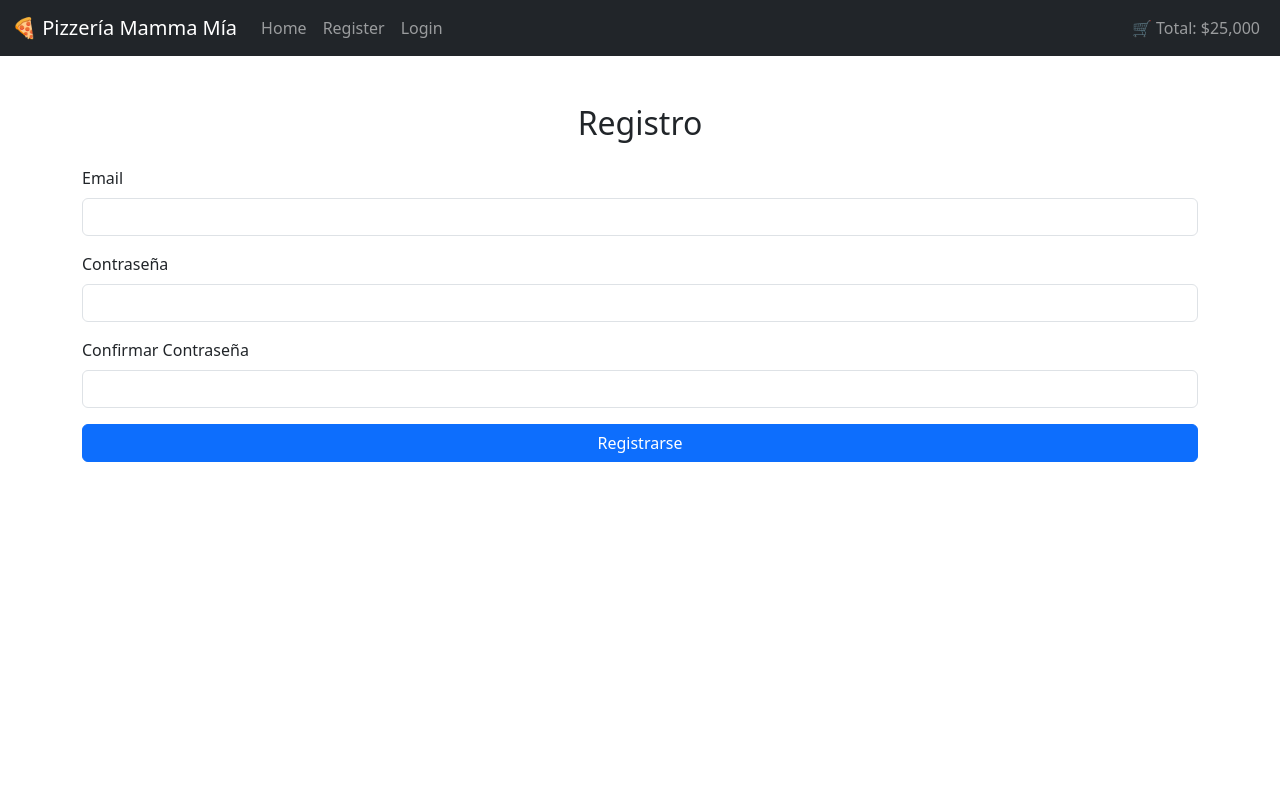
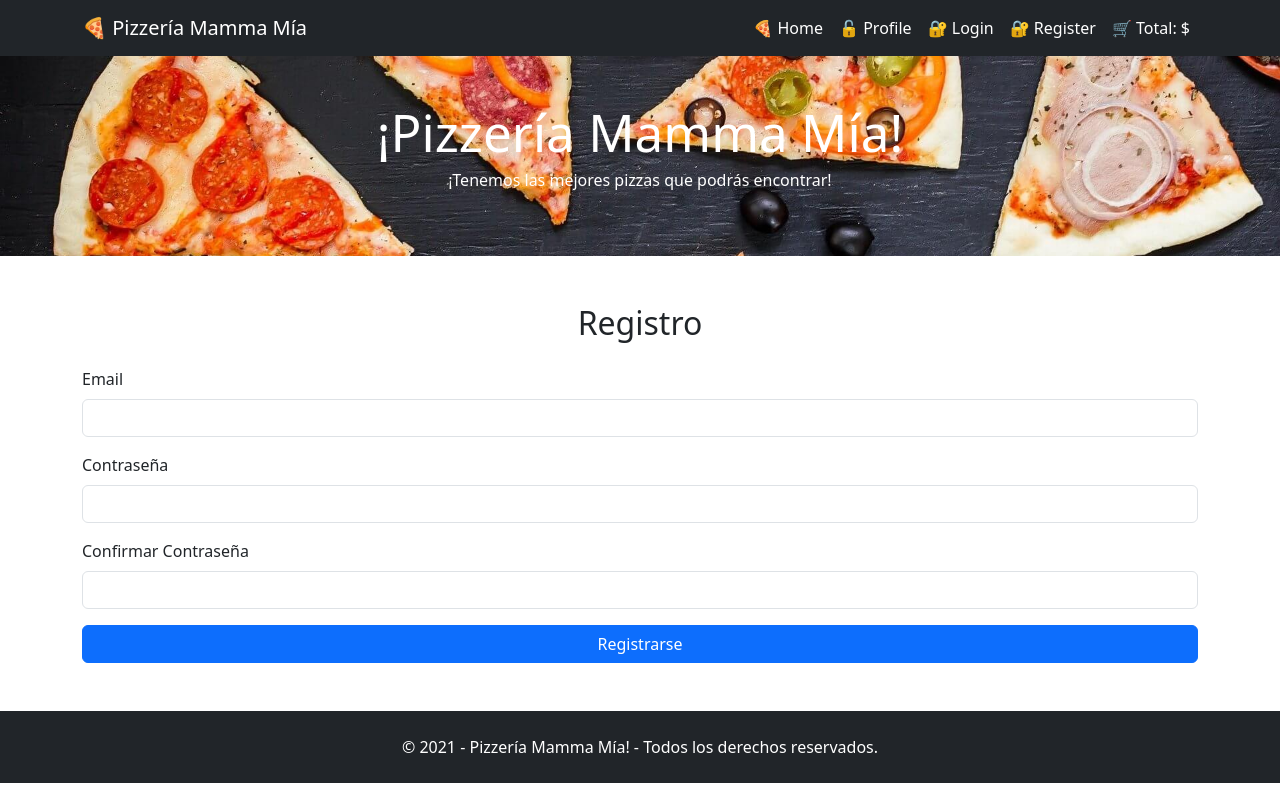
Before and after one commit to Maximiliano121/Desafio-Pizzeria-Mamma-Mia, a React (Vite) app: page /register in a window 1280 px wide. Built offline with nearby package versions, Linux system fonts and the light colour scheme.

Commit message:
Actualizando elementos visuales según hito 5

```diff
--- a/src/App.jsx
+++ b/src/App.jsx
@@ -1,28 +1,32 @@
+// src/App.jsx
 import React from "react";
 import { Routes, Route } from "react-router-dom";
-import Navbar from "./components/Navbar";
+import NavigationBar from "./components/Navbar";
+import Header from "./components/Header";
 import Home from "./pages/Home";
+import Cart from "./pages/Cart";
+import Profile from "./pages/Profile";
+import Login from "./pages/Login";
 import Register from "./pages/Register";
-import Login from "./pages/Login";
-import Cart from "./pages/Cart";
-import Pizza from "./pages/Pizza";
-import Profile from "./pages/Profile";
-import NotFound from "./pages/NotFound";
+import Footer from "./components/Footer";
+import { CartProvider } from "./context/CartContext"; // Importamos el CartProvider
 
 const App = () => {
   return (
-    <div>
-      <Navbar />
-      <Routes>
-        <Route path="/" element={<Home />} />
-        <Route path="/register" element={<Register />} />
-        <Route path="/login" element={<Login />} />
-        <Route path="/cart" element={<Cart />} />
-        <Route path="/pizza/:id" element={<Pizza />} />
-        <Route path="/profile" element={<Profile />} />
-        <Route path="*" element={<NotFound />} />
-      </Routes>
-    </div>
+    <CartProvider>
+      <NavigationBar />
+      <Header />
+      <main>
+        <Routes>
+          <Route path="/" element={<Home />} />
+          <Route path="/cart" element={<Cart />} />
+          <Route path="/profile" element={<Profile />} />
+          <Route path="/login" element={<Login />} />
+          <Route path="/register" element={<Register />} />
+        </Routes>
+      </main>
+      <Footer />
+    </CartProvider>
   );
 };
 
--- a/src/components/CardPizza.jsx
+++ b/src/components/CardPizza.jsx
@@ -1,25 +1,36 @@
+// src/components/CardPizza.jsx
 import React from "react";
+import { Card, Button } from "react-bootstrap";
 
 const CardPizza = ({ name, price, ingredients, img }) => {
   return (
-    <div className="card mb-4 shadow-sm" style={{ width: "18rem" }}>
-      <img src={img} className="card-img-top" alt={name} />
-      <div className="card-body">
-        <h5 className="card-title">{name}</h5>
-        <p className="card-text">
-          <strong>Precio:</strong> ${price.toLocaleString()}
-        </p>
-        <p className="card-text">
+    <Card className="mb-4 shadow-sm" style={{ width: "18rem" }}>
+      <Card.Img
+        variant="top"
+        src={img}
+        style={{ height: "200px", objectFit: "cover" }}
+      />
+      <Card.Body>
+        <Card.Title>{name}</Card.Title>
+
+        <Card.Text>
           <strong>Ingredientes:</strong>
-        </p>
+        </Card.Text>
         <ul>
           {ingredients.map((ingredient, index) => (
             <li key={index}>{ingredient}</li>
           ))}
         </ul>
-        <button className="btn btn-success w-100">Añadir al carrito</button>
-      </div>
-    </div>
+
+        <Card.Text>Precio: ${price.toLocaleString()}</Card.Text>
+        <Button variant="primary" className="w-100 mb-2">
+          Ver más
+        </Button>
+        <Button variant="success" className="w-100">
+          Añadir 🛒
+        </Button>
+      </Card.Body>
+    </Card>
   );
 };
 
--- a/src/components/Footer.jsx
+++ b/src/components/Footer.jsx
@@ -1,7 +1,15 @@
+// src/components/Footer.jsx
+import React from "react";
+import { Container } from "react-bootstrap";
+
 const Footer = () => {
   return (
-    <footer className="bg-dark text-white text-center py-3">
-      © 2021 - Pizzería Mamma Mía! - Todos los derechos reservados
+    <footer className="bg-dark text-white py-4 mt-5">
+      <Container>
+        <p className="text-center mb-0">
+          &copy; 2021 - Pizzería Mamma Mía! - Todos los derechos reservados.
+        </p>
+      </Container>
     </footer>
   );
 };
--- a/src/components/Header.jsx
+++ b/src/components/Header.jsx
@@ -1,18 +1,25 @@
+// src/components/Header.jsx
+import React from "react";
+import { Container, Row, Col } from "react-bootstrap"; // Usamos Bootstrap para el layout
+
 const Header = () => {
   return (
     <header
-      className="text-center py-4"
+      className="bg-dark text-white py-5"
       style={{
-        backgroundImage: `url('/Header.jpg')`,
+        backgroundImage: "url('./Header.jpg')", // Asegúrate de que la imagen esté en /public/images
         backgroundSize: "cover",
         backgroundPosition: "center",
-        width: "100%",
-        height: "50vh",
-        color: "#fff",
       }}
     >
-      <h1>Pizzería Mamma Mía</h1>
-      <p>¡Las mejores pizzas al mejor precio!</p>
+      <Container className="text-center">
+        <Row>
+          <Col>
+            <h1>¡Pizzería Mamma Mía!</h1>
+            <p>¡Tenemos las mejores pizzas que podrás encontrar!</p>
+          </Col>
+        </Row>
+      </Container>
     </header>
   );
 };
--- a/src/components/Navbar.jsx
+++ b/src/components/Navbar.jsx
@@ -1,66 +1,36 @@
+// src/components/Navbar.jsx
 import React from "react";
 import { Link } from "react-router-dom";
+import { Navbar, Nav, Container } from "react-bootstrap"; // Usando componentes de Bootstrap
 
-const Navbar = () => {
-  const total = 25000; // Total de la compra, lo podrías conectar con el carrito
-  const token = false; // Cambia esto por la lógica de autenticación
-
+const NavigationBar = () => {
   return (
-    <nav className="navbar navbar-expand-lg navbar-dark bg-dark">
-      <div className="container-fluid">
-        <Link className="navbar-brand" to="/">
+    <Navbar expand="lg" bg="dark" variant="dark">
+      <Container>
+        <Navbar.Brand as={Link} to="/">
           🍕 Pizzería Mamma Mía
-        </Link>
-        <button
-          className="navbar-toggler"
-          type="button"
-          data-bs-toggle="collapse"
-          data-bs-target="#navbarNav"
-          aria-controls="navbarNav"
-          aria-expanded="false"
-          aria-label="Toggle navigation"
-        >
-          <span className="navbar-toggler-icon"></span>
-        </button>
-        <div className="collapse navbar-collapse" id="navbarNav">
-          <ul className="navbar-nav me-auto">
-            <li className="nav-item">
-              <Link className="nav-link" to="/">
-                Home
-              </Link>
-            </li>
-            {!token ? (
-              <>
-                <li className="nav-item">
-                  <Link className="nav-link" to="/register">
-                    Register
-                  </Link>
-                </li>
-                <li className="nav-item">
-                  <Link className="nav-link" to="/login">
-                    Login
-                  </Link>
-                </li>
-              </>
-            ) : (
-              <li className="nav-item">
-                <Link className="nav-link" to="/profile">
-                  Profile
-                </Link>
-              </li>
-            )}
-          </ul>
-          <ul className="navbar-nav">
-            <li className="nav-item">
-              <Link className="nav-link" to="/cart">
-                🛒 Total: ${total.toLocaleString()}
-              </Link>
-            </li>
-          </ul>
-        </div>
-      </div>
-    </nav>
+        </Navbar.Brand>
+        <Nav className="ml-auto">
+          <Nav.Link as={Link} to="/" className="text-white">
+            🍕 Home
+          </Nav.Link>
+          <Nav.Link as={Link} to="/profile" className="text-white">
+            🔓 Profile
+          </Nav.Link>
+          <Nav.Link as={Link} to="/login" className="text-white">
+            🔐 Login
+          </Nav.Link>
+          <Nav.Link as={Link} to="/register" className="text-white">
+            🔐 Register
+          </Nav.Link>
+          <Nav.Link as={Link} to="/cart" className="text-white">
+            🛒 Total: $
+            {/* El total se puede calcular con el contexto del carrito */}
+          </Nav.Link>
+        </Nav>
+      </Container>
+    </Navbar>
   );
 };
 
-export default Navbar;
+export default NavigationBar;
--- /dev/null
+++ b/src/context/CartContext.jsx
@@ -0,0 +1,34 @@
+// src/context/CartContext.jsx
+import React, { createContext, useState, useContext } from "react";
+
+// Crear el contexto del carrito
+export const CartContext = createContext(); // Exporta el contexto
+
+// Proveedor del contexto del carrito
+export const CartProvider = ({ children }) => {
+  const [cart, setCart] = useState([]); // Estado del carrito
+
+  // Función para agregar un item al carrito
+  const addToCart = (pizza) => {
+    setCart((prevCart) => [...prevCart, pizza]);
+  };
+
+  // Función para eliminar un item del carrito
+  const removeFromCart = (pizzaId) => {
+    setCart((prevCart) => prevCart.filter((pizza) => pizza.id !== pizzaId));
+  };
+
+  // Calcular el total
+  const total = cart.reduce((acc, item) => acc + item.price * item.quantity, 0);
+
+  return (
+    <CartContext.Provider value={{ cart, total, addToCart, removeFromCart }}>
+      {children}
+    </CartContext.Provider>
+  );
+};
+
+// Hook personalizado para acceder al carrito
+export const useCart = () => {
+  return useContext(CartContext);
+};
--- a/src/pages/Home.jsx
+++ b/src/pages/Home.jsx
@@ -1,6 +1,7 @@
+// src/pages/Home.jsx
 import React, { useEffect, useState } from "react";
-import CardPizza from "../components/CardPizza";
-import Header from "../components/Header";
+import { Row, Col, Container } from "react-bootstrap"; // Usamos Bootstrap para el layout
+import CardPizza from "../components/CardPizza"; // Importamos el componente de tarjeta
 
 const Home = () => {
   const [pizzas, setPizzas] = useState([]);
@@ -9,7 +10,7 @@ const Home = () => {
   useEffect(() => {
     const fetchPizzas = async () => {
       try {
-        const response = await fetch("http://localhost:5000/api/pizzas"); // Ajusta la URL para producción si es necesario
+        const response = await fetch("http://localhost:5000/api/pizzas");
         const data = await response.json();
         setPizzas(data);
       } catch (error) {
@@ -23,35 +24,25 @@ const Home = () => {
   }, []);
 
   if (loading) {
-    return (
-      <div className="container text-center mt-5">
-        <p className="h4">Cargando pizzas...</p>
-      </div>
-    );
+    return <p>Cargando pizzas...</p>;
   }
 
   return (
-    <div>
-      <Header />
-      <h2 className="text-center mt-4">Nuestras Pizzas</h2>
-      <div className="d-flex justify-content-around flex-wrap">
-        {pizzas.length > 0 ? (
-          pizzas.map((pizza) => (
+    <Container>
+      <h2 className="mt-5 text-center">Nuestras Pizzas</h2>
+      <Row>
+        {pizzas.map((pizza) => (
+          <Col sm={12} md={6} lg={4} key={pizza.id} className="mb-4">
             <CardPizza
-              key={pizza.id}
               name={pizza.name}
               price={pizza.price}
               ingredients={pizza.ingredients}
               img={pizza.img}
             />
-          ))
-        ) : (
-          <p className="text-center">
-            No hay pizzas disponibles en este momento.
-          </p>
-        )}
-      </div>
-    </div>
+          </Col>
+        ))}
+      </Row>
+    </Container>
   );
 };
 
```
